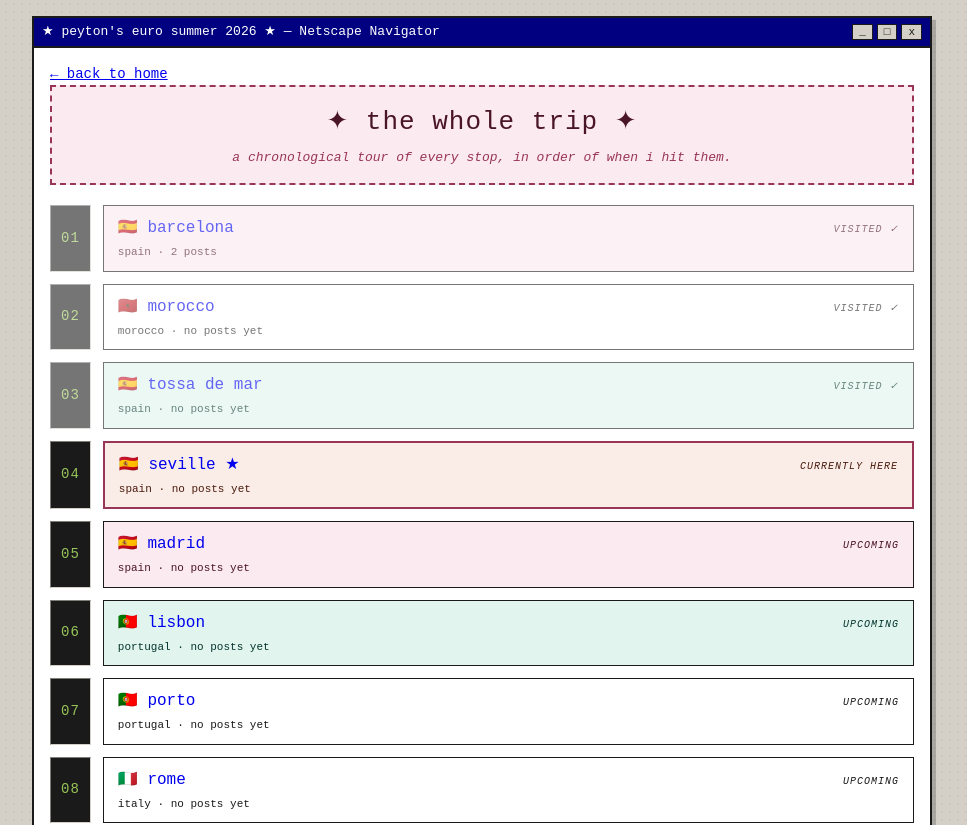
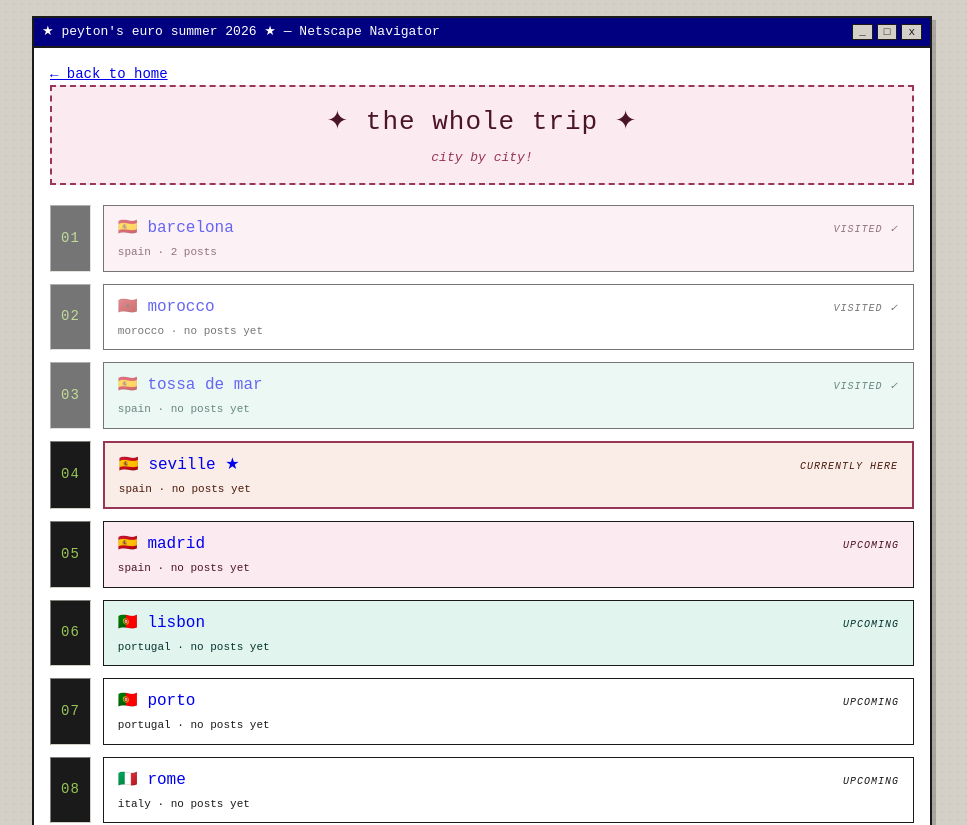
Before and after one commit to pbutler11/peytons-euro-summer, a Next.js app: page /trip in a window 1280 px wide. Shown: the top 825 px of the page, without its empty margins (158-1125 px from the left). Built offline with nearby package versions, Linux system fonts and the light colour scheme.

Commit message:
rework trip pasge

```diff
--- a/app/trip/page.tsx
+++ b/app/trip/page.tsx
@@ -17,7 +17,7 @@ export default function TripPage() {
       <header className="trip-header">
         <h1 className="trip-page-title">✦ the whole trip ✦</h1>
         <p className="trip-page-subtitle">
-          a chronological tour of every stop, in order of when i hit them.
+         city by city!
         </p>
       </header>
 
```
